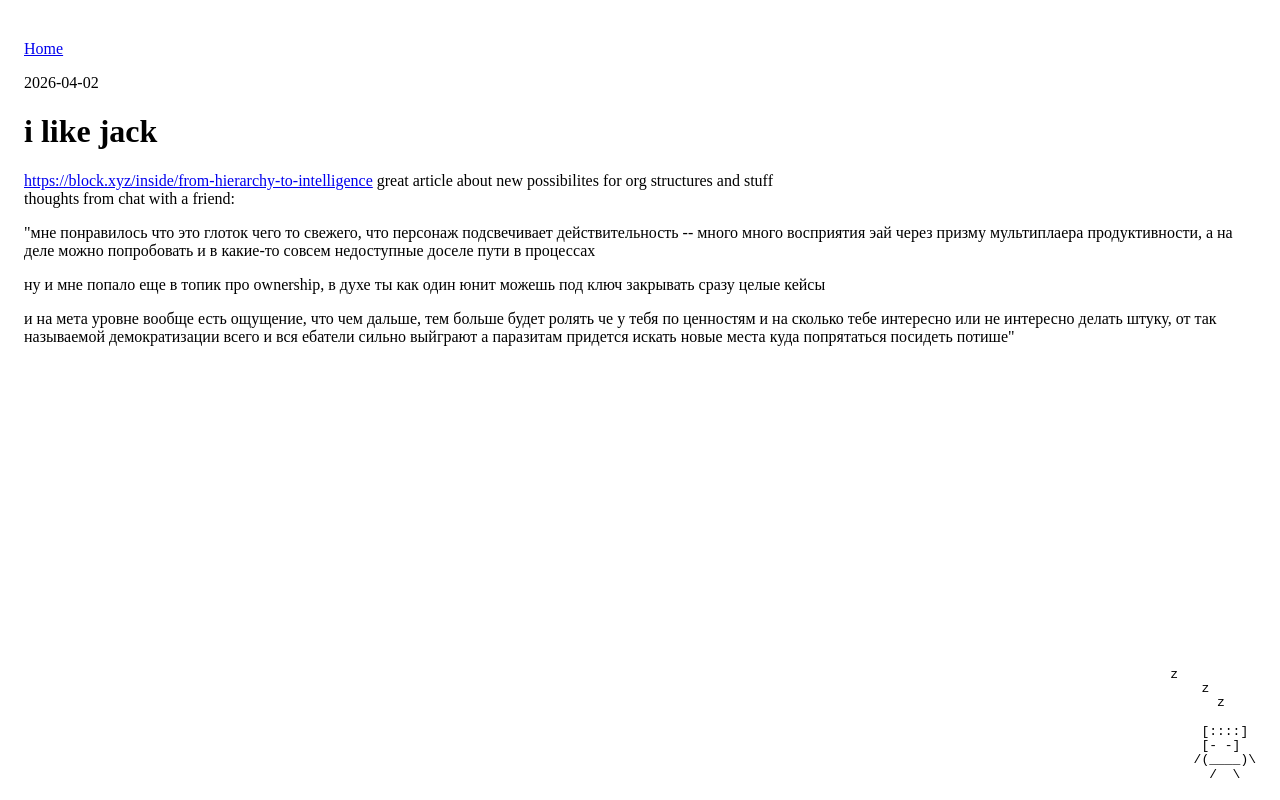
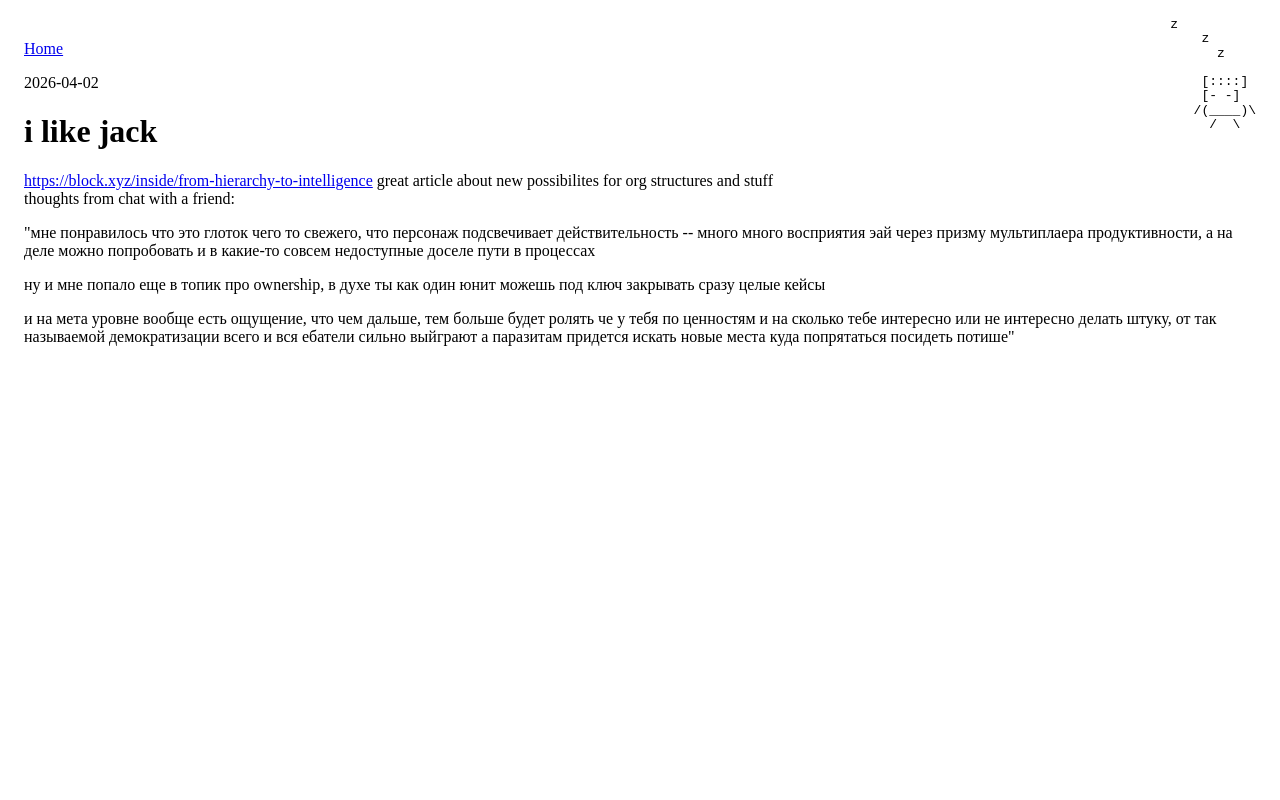
Before and after one commit to maxeozakh/bloo, a website: page docs/i-like-jack/index.html in a window 1280 px wide. Drawn offline with Linux system fonts and the light colour scheme.

Commit message:
auto-publish 2026-04-02T14:00:09.366Z

```diff
--- a/docs/i-like-jack/index.html
+++ b/docs/i-like-jack/index.html
@@ -18,7 +18,7 @@
       .sleepy-bot {
         position: fixed;
         right: 24px;
-        bottom: 18px;
+        top: 18px;
         margin: 0;
         line-height: 1.1;
         pointer-events: none;
```
Also changed, not shown: docs/index.html (+1 -1 lines).
